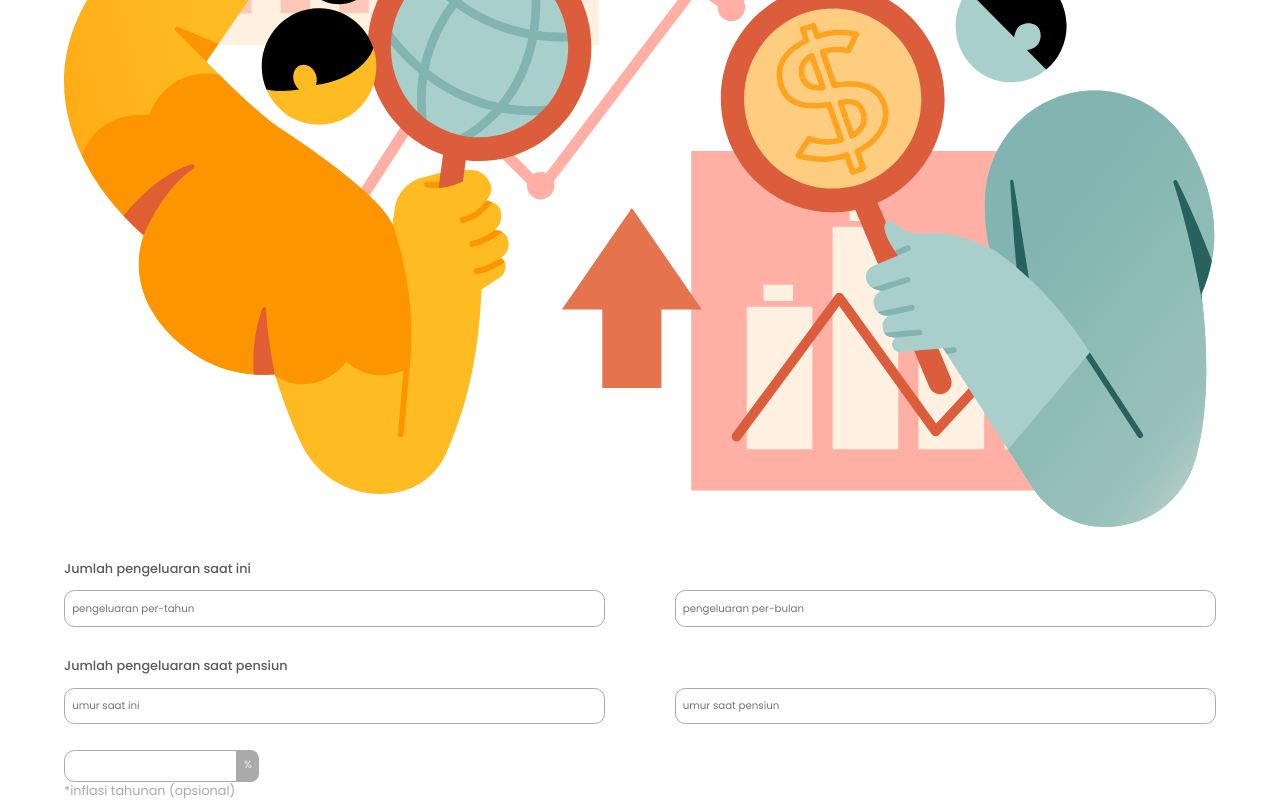
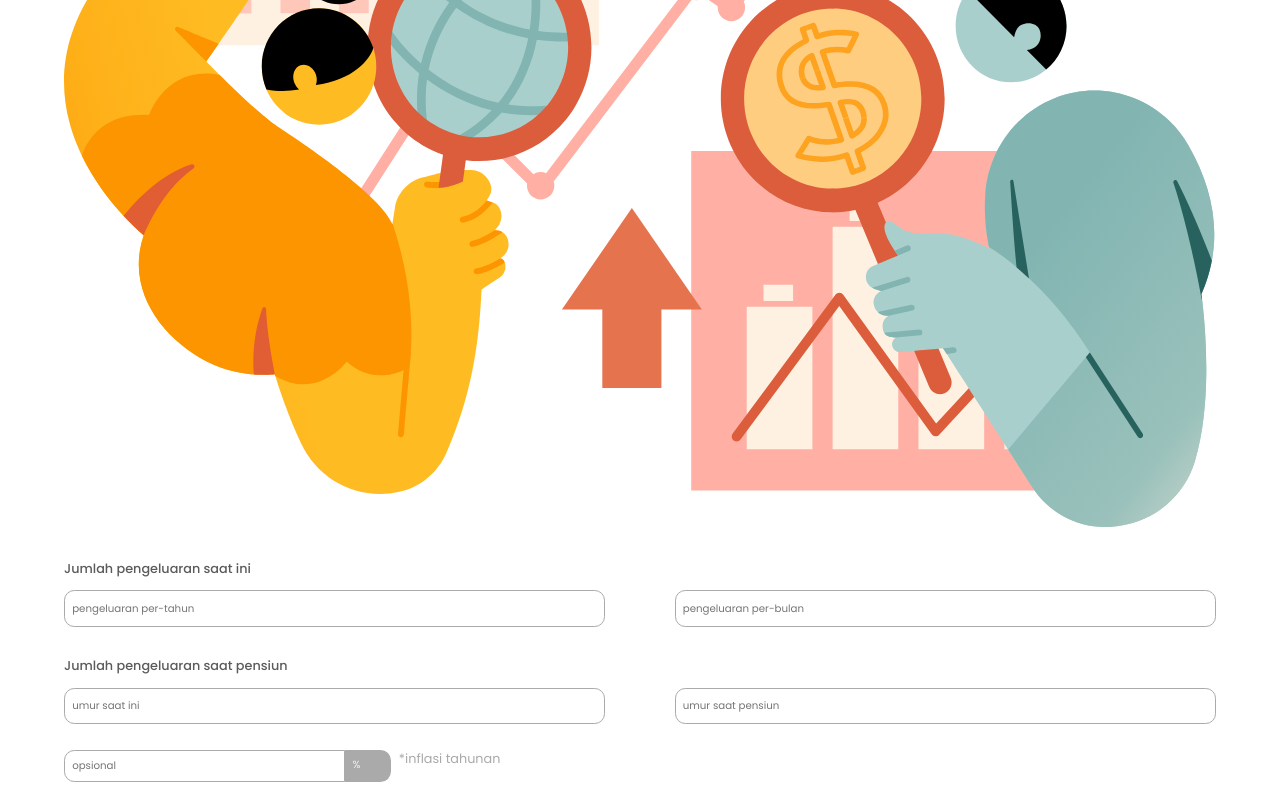
Before and after one commit to nhardiansa/hitung-dana-pensiun, a plain HTML site: page index.html in a window 1280 px wide. Shown: the part 1658-2458 px from the top of the page. Drawn offline with Linux system fonts and the light colour scheme.

Commit message:
menyelesaikan form perhitungan dana pensiun

```diff
--- a/index.html
+++ b/index.html
@@ -62,11 +62,11 @@
         </div>
         <div class="inflation">
           <div class="input-inflation">
-            <input type="text" />
+            <input type="text" placeholder="opsional" />
             <div class="percent">%</div>
           </div>
 
-          <p>*inflasi tahunan (opsional)</p>
+          <p>*inflasi tahunan</p>
         </div>
         <div class="output"></div>
       </div>
--- a/sass/style.scss
+++ b/sass/style.scss
@@ -120,9 +120,15 @@ svg {
 
     .inflation {
       margin-top: 1.6em;
+      display: flex;
+
+      width: 100%;
 
       .input-inflation {
         display: flex;
+
+        width: 40%;
+        margin-right: 0.5em;
 
         input {
           width: 15%;
@@ -132,20 +138,24 @@ svg {
 
           padding: 0.7em;
           font-size: 0.64rem;
+
+          flex-grow: 10;
         }
 
         .percent {
+          flex-grow: 1;
           font-size: 0.65rem;
           padding: 0.7em;
           color: #f1f1f1;
           background-color: #aaaaaa;
-          border-radius: 0px 0.8em 0.8em 0px;
+          border-radius: 0px 1em 1em 0px;
         }
       }
 
       p {
         font-size: 0.8rem;
         color: #aaaaaa;
+        width: 100%;
       }
     }
   }
```
Also changed, not shown: css/style.css, 1 other file.
